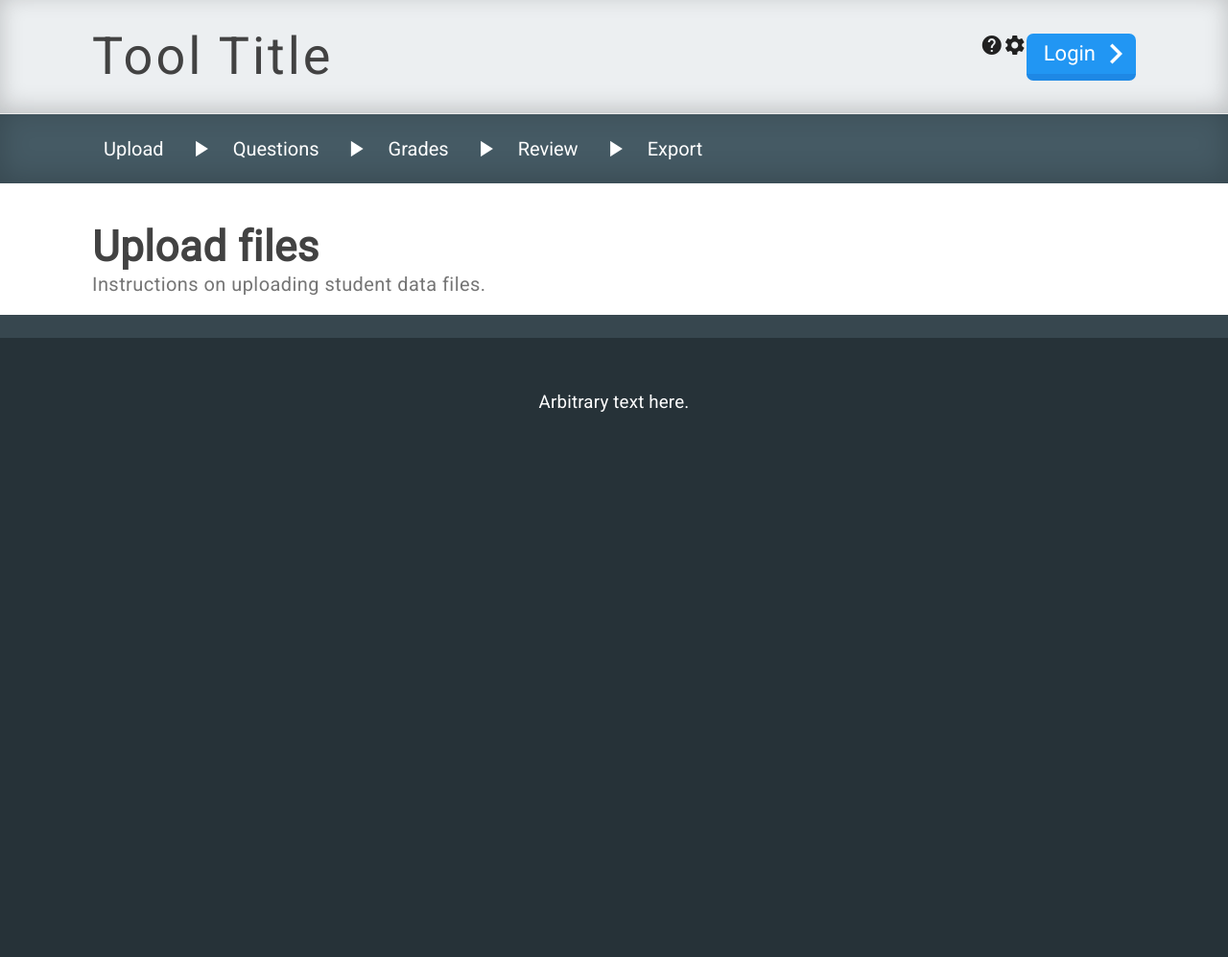
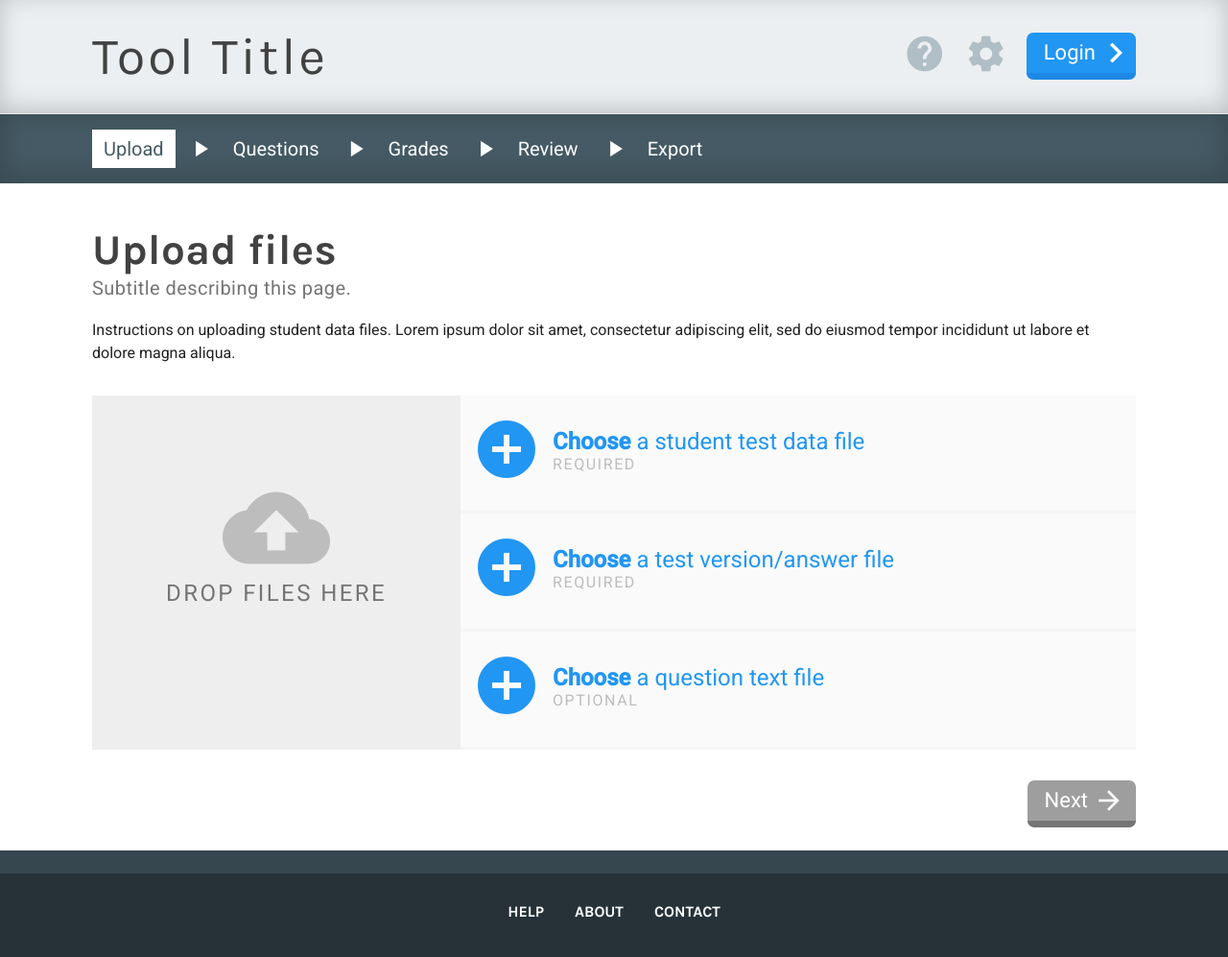
Before and after one commit to genericity/test-analysis, a Flask app: page / in a window 1280 px wide. Shown: the whole page at 96% size. Before the commit the page ends 429 px from the top, so only its background shows below. Run offline with Flask 2, Linux system fonts and the light colour scheme; parts of the project's set-up code (start-up, migrations or seed data) failed here and were passed over; some libraries are stand-ins or nearby versions.

Commit message:
Improved button styles, added upload area.
- Improved button styles by tweaking icon size, and added support for
buttons with their icons on the left (e.g. for a back button).
- Added an upload area, including styles.
- All buttons and upload areas are currently non-functional.

```diff
--- a/static/css/styles.css
+++ b/static/css/styles.css
@@ -32,6 +32,7 @@ body {
     max-width: 1800px;
     margin: auto;
     overflow: auto;
+    position: relative;
 }
 
 #content .inner-wrapper {
@@ -106,6 +107,11 @@ header ul {
      margin-left: auto; /* Align to the right. */
 }
 
+header ul li .button .button-icon {
+     font-size: 42px;
+     padding: 0;
+}
+
 .icon-button {
      padding: 0 20px 0 0;
 }
@@ -160,7 +166,7 @@ nav ul li a:hover {
      background: #ECEFF1;
 }
 
-nav ul li:after {
+nav ul li:after, .upload-file + label:before, #upload-area .icon {
      font-family: 'Material Icons';
      font-weight: normal;
      font-style: normal;
@@ -181,7 +187,9 @@ nav ul li:after {
      -moz-osx-font-smoothing: grayscale;
      /* Support for IE. */
      font-feature-settings: 'liga';
+}
 
+nav ul li:after {
      content: 'play_arrow';
      color: #fff;
      position: absolute;
@@ -224,24 +232,55 @@ nav ul li:last-child:after{
 }
 
 .button-icon{
-     font-size: 42px;
+     font-size: 32px;
      float: right;
+     padding: 5px 12px 5px 6px;
 }
 
 .button:hover {
      background: #1E88E5;
 }
 
+.reversed-button .button-icon {
+     float: left;
+     padding: 5px 6px 5px 12px;
+}
+
+.reversed-button .button-text {
+     float: right;
+     padding: 0 18px 0 0;
+}
+
+.disabled-button {
+     background: #9E9E9E;
+     border-color: #757575;
+     cursor: default;
+}
+
+.disabled-button:hover {
+     background: #9E9E9E;
+}
+
+#back-button {
+     float: left;
+}
+
+#next-button {
+     float: right;
+}
+
 /* Main area */
 
 #content {
      background: #fff;
+     padding: 24px 0;
 }
 
 #content .inner-wrapper h2 {
      font-size: 44px;
      line-height: 1.2em;
      font-weight: 700;
+     margin: 20px 0;
 }
 
 #content .inner-wrapper h2 span {
@@ -250,6 +289,124 @@ nav ul li:last-child:after{
 
 #content p {
      margin: 0 0 1em 0;
+}
+
+/* Uploads */
+
+#upload {
+     display: flex;
+     flex-direction: row;
+     position: relative;
+     width: 100%;
+     margin: 2em 0;
+}
+
+#upload-area {
+     flex-grow: 1;
+     background-color: #EEEEEE;
+     min-width: 12em;
+     max-width: 24em;
+     text-align: center;
+     position: relative;
+}
+
+#upload-area div {
+     position: relative;
+     top: 50%;
+     transform: translateY(-75%); /* Centre the image. */
+}
+
+#upload-area div .icon {
+     font-size: 7em;
+     color: #BDBDBD;
+     display: block;
+}
+
+#upload-area div #upload-drag-description {
+     font-size: 1.5em;
+     color: #757575;
+     letter-spacing: 0.1em;
+     text-transform: uppercase;
+     display: block;
+}
+
+#upload-statuses {
+     display: flex;
+     flex-direction: column;
+     position: relative;
+     background: #fafafa;
+     flex-grow: 1;
+}
+
+.upload-status {
+     flex-grow: 1;
+     display: block;
+     border-bottom: 3px solid #f5f5f5;
+     position: relative;
+     padding-right: 2em;
+}
+
+.upload-file {
+     width: 0.1px;
+     height: 0.1px;
+     opacity: 0;
+     overflow: hidden;
+     position: absolute;
+     z-index: -1;
+}
+
+.upload-file + label:before {
+    content: 'add_circle';
+    color: #2196F3;
+    font-size: 72px;
+    position: relative;
+    left: 0;
+    padding: 12px;
+    top: 36px;
+    cursor: pointer;
+}
+
+.upload-file + label, .upload-subtext {
+    position: relative;
+}
+
+.upload-file + label {
+     top: -28px;
+}
+
+.upload-subtext {
+     top: -36px;
+}
+
+.upload-file + label span {
+    font-size: 1.5em;
+    font-weight: 400;
+    color: #2196F3;
+    display: inline-block;
+    cursor: pointer;
+}
+
+.upload-file + label span em {
+    color: #2196F3;
+    font-weight: 700;
+    font-style: initial;
+}
+
+.upload-file:focus + label span,
+.upload-file + label:hover span,
+.upload-file + label:hover span em,
+.upload-file:focus + label span em,
+.upload-file:focus + label:before,
+.upload-file + label:hover:before {
+    color: #1976D2;
+}
+
+.upload-subtext {
+     display: block;
+     text-transform: uppercase;
+     letter-spacing: 0.1em;
+     color: #bdbdbd;
+     padding-left: 96px;
 }
 
 /* Footer */
--- a/templates/index.html
+++ b/templates/index.html
@@ -5,40 +5,43 @@
 	<title>Tool title</title>
 	<meta content="initial-scale=1.0" name="viewport">
 	<link href="https://fonts.googleapis.com/icon?family=Material+Icons" rel="stylesheet">
-	<link href="https://fonts.googleapis.com/css?family=Roboto:300,400" rel="stylesheet">
-	<link href="{{ url_for('static', filename='css/styles.css') }}" rel="stylesheet">
-	<script type="text/javascript" src="{{ url_for('static', filename='js/chart.js') }}"></script>
-	<script type="text/javascript" src="{{ url_for('static', filename='js/annotations.js') }}"></script>
-	<script type="text/javascript" src="{{ url_for('static', filename='js/visualize.js') }}"></script>
+	<link href="https://fonts.googleapis.com/css?family=Roboto:300,400,500" rel="stylesheet">
+    <link href="https://fonts.googleapis.com/css?family=Karla:400,700" rel="stylesheet">
+    <link href="https://fonts.googleapis.com/css?family=Catamaran:300,400,500" rel="stylesheet">
+    <link href="https://fonts.googleapis.com/css?family=Maven+Pro:400,500,700" rel="stylesheet">
+	<link href="{{ url_for("static", filename="css/styles.css") }}" rel="stylesheet">
+	<script type="text/javascript" src="{{ url_for("static", filename="js/chart.js") }}"></script>
+	<script type="text/javascript" src="{{ url_for("static", filename="js/annotations.js") }}"></script>
+	<script type="text/javascript" src="{{ url_for("static", filename="js/visualize.js") }}"></script>
 </head>
 <body>
 	<header>
-        <div class='inner-wrapper'>
+        <div class="inner-wrapper">
             <h1 id="title">Tool Title</h1>
             <ul>
-                <li id='help-button'>
+                <li id="help-button" class="icon-button">
                     <a href="#" title="Help">
                         <i class="material-icons">help</i>
                     </a>
                 </li>
-                <li id='settings-button'>
+                <li id="settings-button" class="icon-button">
                     <a href="#" title="Settings">
                         <i class="material-icons">settings</i>
                     </a>
                 </li>
                 <li>
-                    <button class='button'>
-                        <span class='button-text'>Login</span>
-                        <span class='button-icon material-icons'>keyboard_arrow_right</span>
+                    <button class="button">
+                        <span class="button-text">Login</span>
+                        <span class="button-icon material-icons">navigate_next</span>
                     </button>
                 </li>
             </ul>
         </div>
     </header>
     <nav>
-        <div class='inner-wrapper'>
+        <div class="inner-wrapper">
           <ul>
-            <li><a href="#">Upload</a></li>
+            <li><a href="#" class="selected">Upload</a></li>
             <li><a href="#">Questions</a></li>
             <li><a href="#">Grades</a></li>
             <li><a href="#">Review</a></li>
@@ -47,17 +50,55 @@
         </div>
     </nav>
     <div id="content">
-        <div class='inner-wrapper'>
+        <div class="inner-wrapper">
             <h2>Upload files
-                <span>Instructions on uploading student data files.</span>
+                <span>Subtitle describing this page.</span>
             </h2>
-            <section class="action">
+            <p>
+                Instructions on uploading student data files. Lorem ipsum dolor sit amet, consectetur adipiscing elit, sed do eiusmod tempor incididunt ut labore et dolore magna aliqua.
+            </p>
+            <section id="upload">
+                <div id="upload-area">
+                    <div>
+                        <i class="icon">
+                            cloud_upload
+                        </i>
+                        <span id="upload-drag-description">
+                            Drop files here
+                        </span>
+                    </div>
+                </div>
+                <div id="upload-statuses">
+                    <div class="upload-status">
+                        <input type="file" name="file-student-data" id="file-student-data" class="upload-file" />
+                        <label for="file-student-data"><span><em>Choose</em> a student test data file</span></label>
+                        <span class="upload-subtext">Required</span>
+                    </div>
+                    <div class="upload-status">
+                        <input type="file" name="file-student-data" id="file-student-data" class="upload-file" />
+                        <label for="file-student-data"><span><em>Choose</em> a test version/answer file</span></label>
+                        <span class="upload-subtext">Required</span>
+                    </div>
+                    <div class="upload-status">
+                        <input type="file" name="file-student-data" id="file-student-data" class="upload-file" />
+                        <label for="file-student-data"><span><em>Choose</em> a question text file</span></label>
+                        <span class="upload-subtext">Optional</span>
+                    </div>
+                </div>
             </section>
+            <button class="button disabled-button" id="next-button">
+                <span class="button-text">Next</span>
+                <span class="button-icon material-icons">arrow_forward</span>
+            </button>
         </div>
     </div>
     <footer>
-        <div class='inner-wrapper'>
-            <h3>Arbitrary text here.</h3>
+        <div class="inner-wrapper">
+            <ul>
+                <li><a href="#">Help</a></li>
+                <li><a href="#">About</a></li>
+                <li><a href="#">Contact</a></li>
+            </ul>
         </div>
     </footer>
 </body>
```
